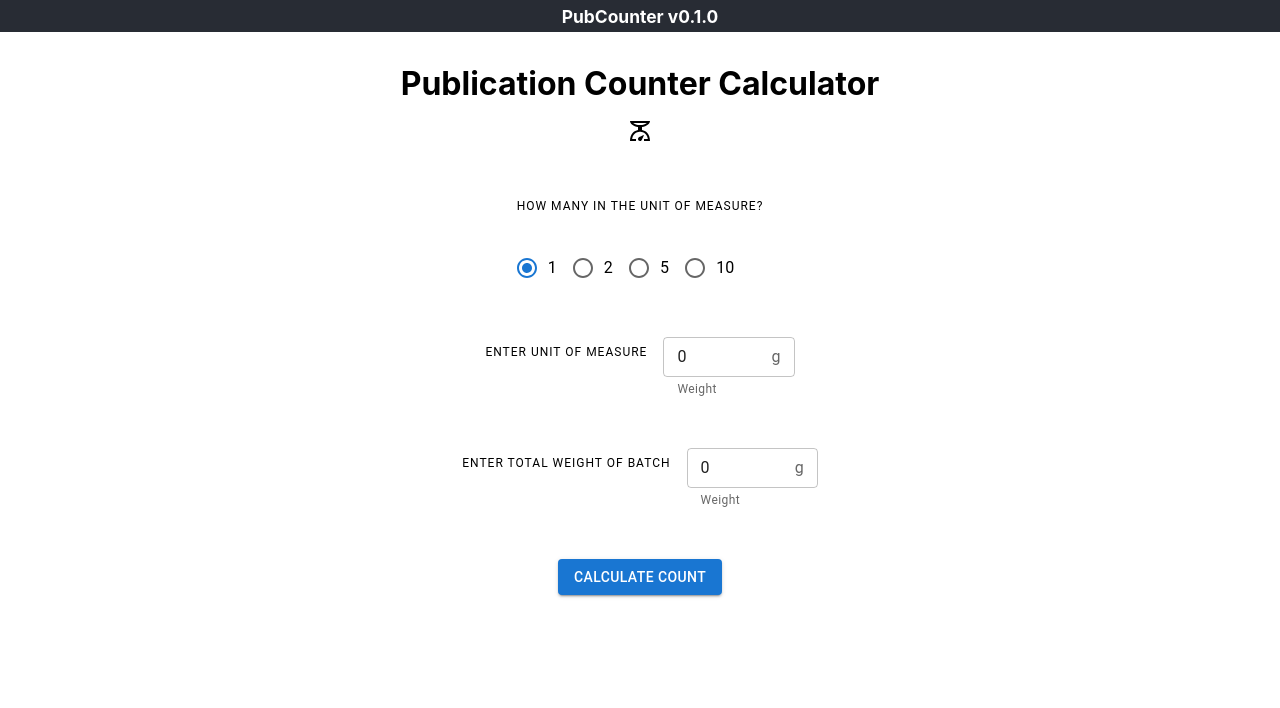
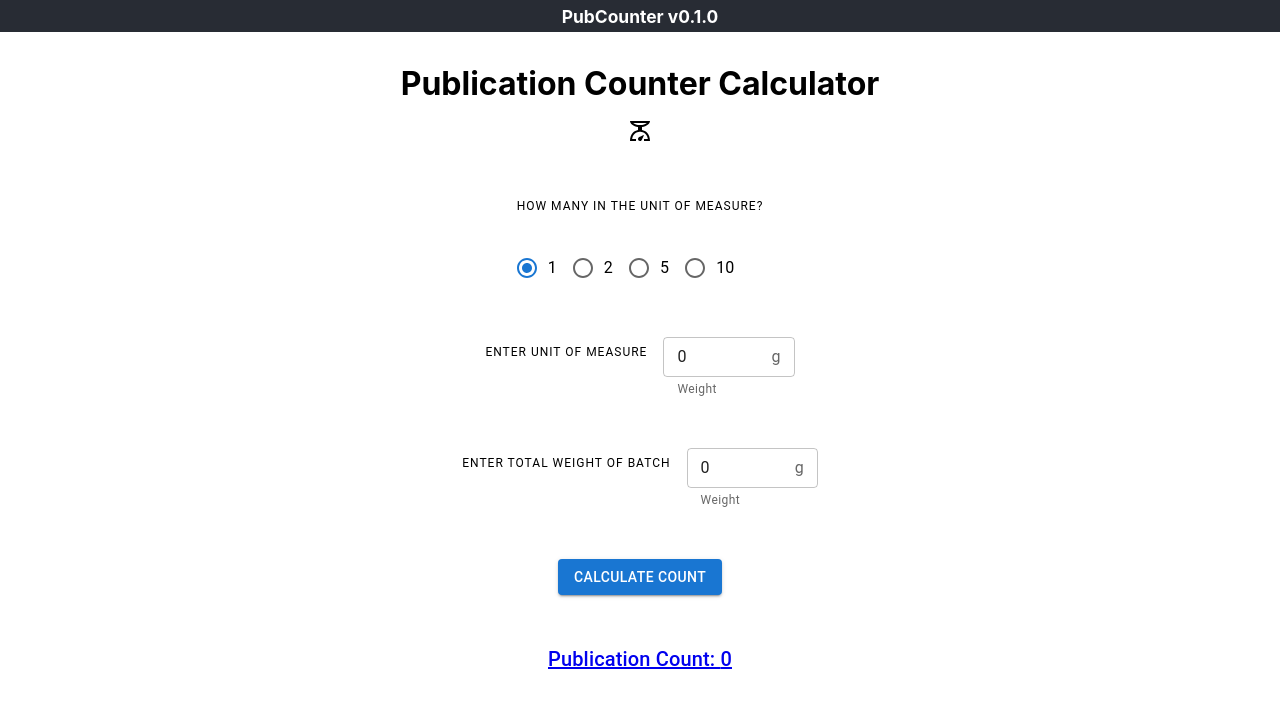
Before and after one commit to aleontepixtle/pubcounter, a React (Create React App) app: page / in a window 1280 px wide. Shown: the top 708 px of the page. Built offline with nearby package versions, Linux system fonts and the light colour scheme.

Commit message:
fix(pub-007): bring user to count output

```diff
--- a/src/PublicationCounter.js
+++ b/src/PublicationCounter.js
@@ -143,8 +143,8 @@ const PublicationCounter = () => {
         <Button variant="contained" onClick={calculatePublicationCount}>
           Calculate Count
         </Button>
-        <Typography variant="h6" gutterBottom>
-        {publicationCount > 0 && <a>Publication Count: {publicationCount}</a>}
+        <Typography variant="h6" gutterBottom id="publication-count">
+        <a href="#publication-count">Publication Count: {publicationCount}</a>
         </Typography>
       </Stack>
     </Box>
```
